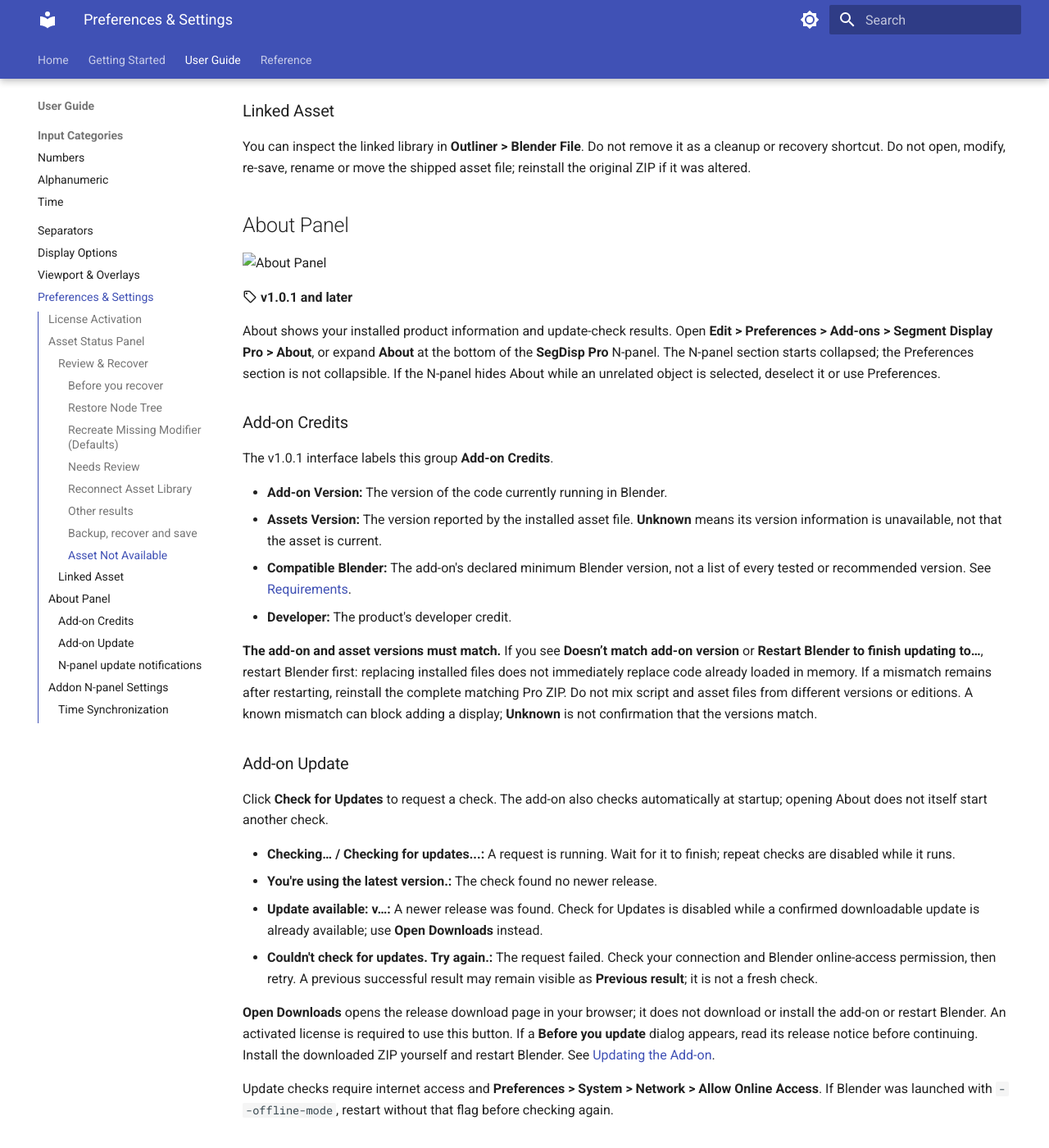
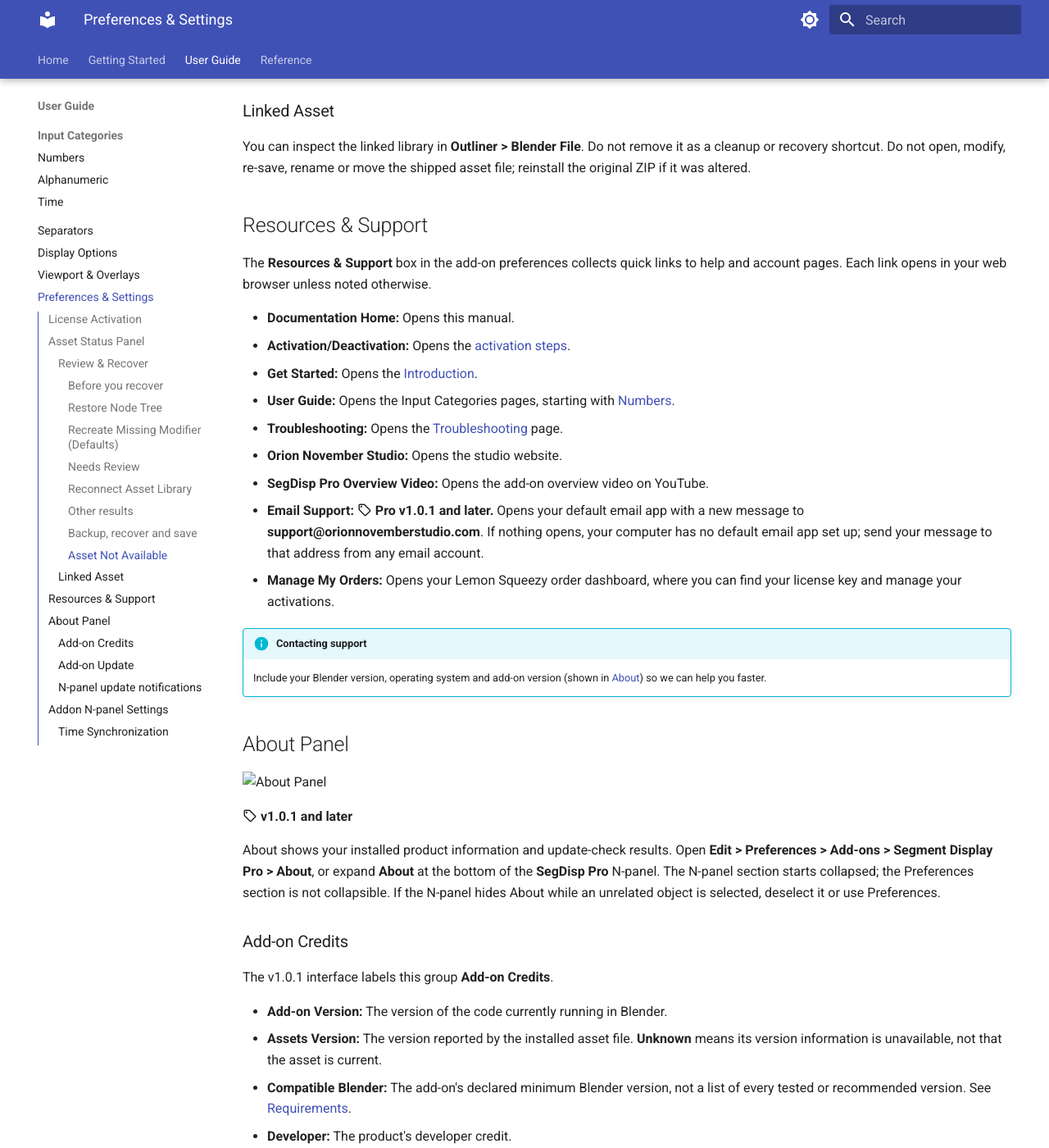
Before and after one commit to ahmetmaya-orion/segment-display-pro-docs, an MkDocs documentation site: the page built from docs/prefs_and_settings.md, in a window 1280 px wide and 1400 px high, scrolled down 3750 px. Shown: the whole window at 82% size. Built offline with MkDocs 1.6.1 and Material for MkDocs 9.7.7, drawn with Linux system fonts in a browser that asks for light colours; the version menu is left out.

Commit message:
docs(prefs): document Resources & Support and Email Support

```diff
--- a/docs/prefs_and_settings.md
+++ b/docs/prefs_and_settings.md
@@ -125,6 +125,23 @@
 
 You can inspect the linked library in **Outliner > Blender File**. Do not remove it as a cleanup or recovery shortcut. Do not open, modify, re-save, rename or move the shipped asset file; reinstall the original ZIP if it was altered.
 
+## Resources & Support
+
+The **Resources & Support** box in the add-on preferences collects quick links to help and account pages. Each link opens in your web browser unless noted otherwise.
+
+- **Documentation Home:** Opens this manual.
+- **Activation/Deactivation:** Opens the [activation steps](installation.md#activationdeactivation).
+- **Get Started:** Opens the [Introduction](introduction.md).
+- **User Guide:** Opens the Input Categories pages, starting with [Numbers](in_cat_numbers.md).
+- **Troubleshooting:** Opens the [Troubleshooting](troubleshooting.md) page.
+- **Orion November Studio:** Opens the studio website.
+- **SegDisp Pro Overview Video:** Opens the add-on overview video on YouTube.
+- **Email Support:** :material-tag-outline: **Pro v1.0.1 and later.** Opens your default email app with a new message to **support@orionnovemberstudio.com**. If nothing opens, your computer has no default email app set up; send your message to that address from any email account.
+- **Manage My Orders:** Opens your Lemon Squeezy order dashboard, where you can find your license key and manage your activations.
+
+!!! info "Contacting support"
+    Include your Blender version, operating system and add-on version (shown in [About](#about-panel)) so we can help you faster.
+
 ## About Panel
 
 
```
